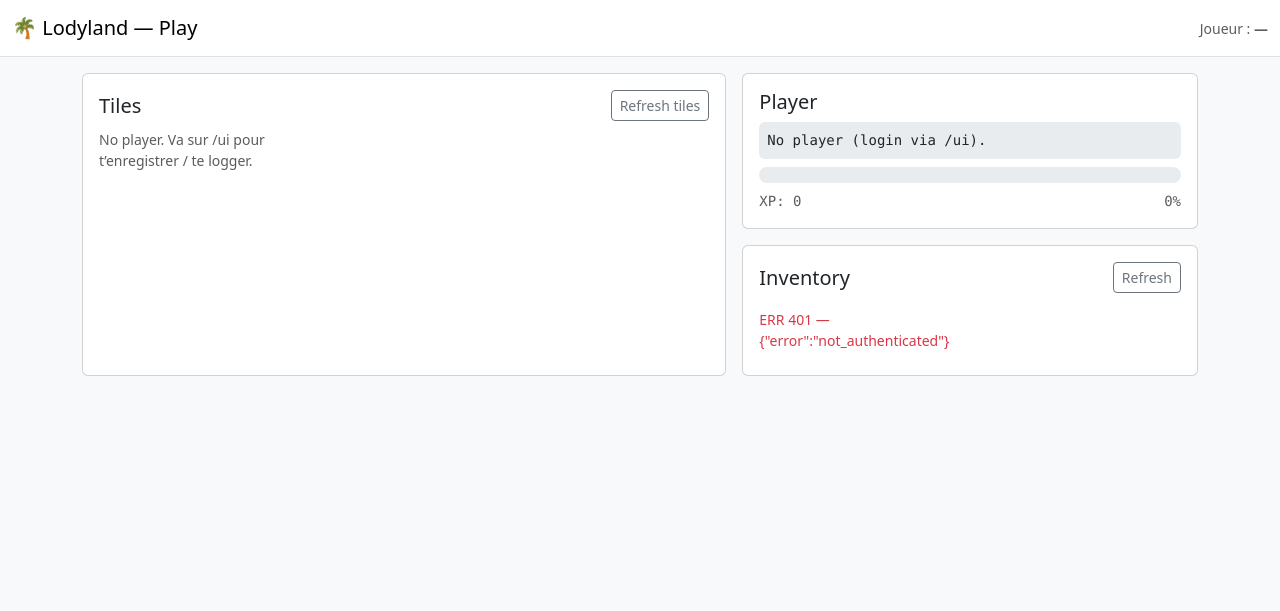
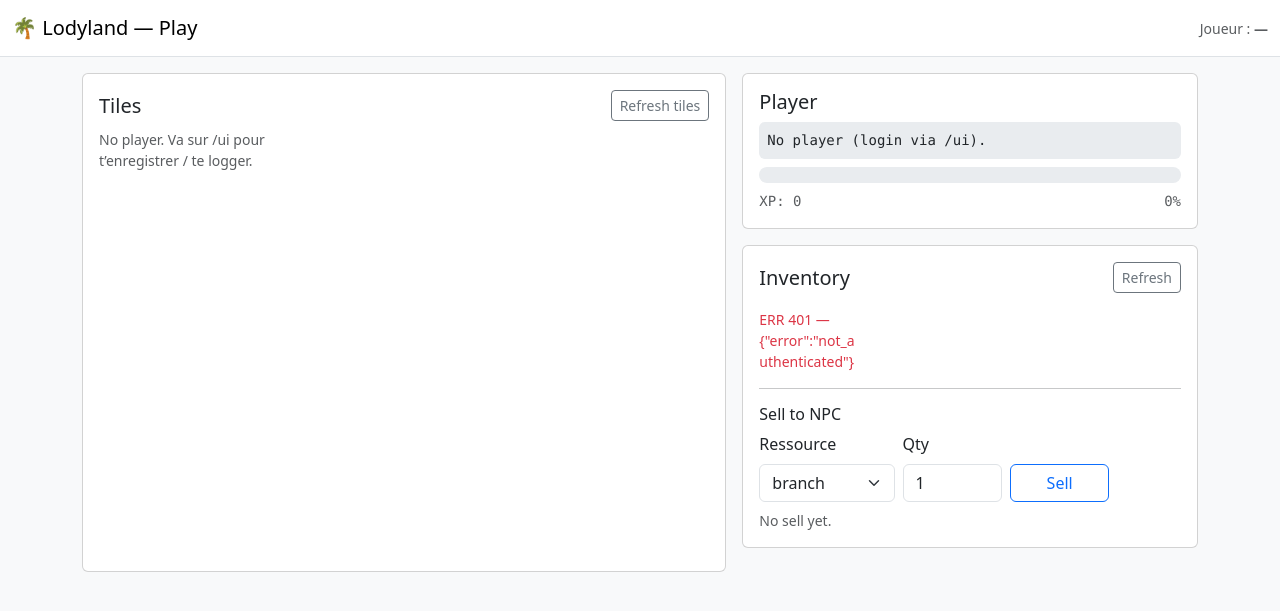
Before and after one commit to ReC82/LodyLand, a Flask app: page /play in a window 1280 px wide. Shown: the top 611 px of the page. Run offline with Flask 3, Linux system fonts and the light colour scheme.

Commit message:
Add sell resource to play

```diff
--- a/app/__init__.py
+++ b/app/__init__.py
@@ -498,68 +498,72 @@
 
     @app.post("/api/sell")
     def sell():
-        """Sell some resource from inventory.
-
-        Body: {"resource":"wood","qty":2,"playerId":1?}
-        Tests appellent avec playerId explicite.
-        """
+        """Sell some resource from the player's inventory."""
         data = request.get_json(silent=True) or {}
         resource = (data.get("resource") or "").strip().lower()
         qty = int(data.get("qty") or 0)
-        player_id = data.get("playerId")
+        player_id = data.get("playerId")  # optionnel (tests) ; sinon cookie
 
         if not resource or qty <= 0:
             return jsonify({"error": "invalid_payload"}), 400
 
         with SessionLocal() as s:
-            # Auth: playerId explicite ou cookie
-            me = s.get(Player, int(player_id)) if player_id else _get_current_player(s)
-            if not me:
+            # Auth : si playerId fourni (tests), on l'utilise, sinon cookie
+            if player_id:
+                try:
+                    p = s.get(Player, int(player_id))
+                except Exception:
+                    p = None
+            else:
+                p = _get_current_player(s)
+
+            if not p:
                 return jsonify({"error": "not_authenticated"}), 401
 
-            rd = _get_res_def(s, resource)
-            if not rd:
-                return jsonify(
-                    {"error": "resource_unknown_or_disabled"}
-                ), 400
+            # Prix unitaire via ResourceDef (fallback = 1)
+            rd = s.query(ResourceDef).filter_by(key=resource, enabled=True).first()
+            unit_price = rd.base_sell_price if rd else 1
 
+            # Vérifier le stock
             rs = (
                 s.query(ResourceStock)
-                .filter_by(player_id=me.id, resource=resource)
+                .filter_by(player_id=p.id, resource=resource)
                 .first()
             )
             if not rs or rs.qty < qty:
-                return jsonify({"error": "insufficient_qty"}), 400
+                return jsonify({"error": "not_enough_stock"}), 400
 
-            gain = qty * int(rd.base_sell_price)
+            # Décrémenter stock + créditer les coins
             rs.qty -= qty
-            me.coins = (me.coins or 0) + gain
+            gain = unit_price * qty
+            p.coins = (p.coins or 0) + gain
 
             s.commit()
             s.refresh(rs)
-            s.refresh(me)
+            s.refresh(p)
 
-            return (
-                jsonify(
-                    {
-                        "ok": True,
-                        "sold": {
-                            "resource": resource,
-                            "qty": qty,
-                            "gain": gain,
-                        },
-                        "stock": {
-                            "resource": resource,
-                            "qty": rs.qty,
-                        },
-                        "player": {
-                            "id": me.id,
-                            "coins": me.coins,
-                        },
-                    }
-                ),
-                200,
-            )
+            return jsonify({
+                "ok": True,
+                "sold": {
+                    "resource": resource,
+                    "qty": qty,
+                    "gain": gain,
+                },
+                "stock": {
+                    "resource": resource,
+                    "qty": rs.qty,
+                },
+                "player": {
+                    "id": p.id,
+                    "name": p.name,
+                    "level": p.level,
+                    "xp": p.xp,
+                    "coins": p.coins,
+                    "diams": p.diams,
+                    "next_xp": next_threshold(p.level),
+                },
+            }), 200
+
 
     # -----------------------------------------------------------------
     # Daily chest
--- a/app/static/play.js
+++ b/app/static/play.js
@@ -76,49 +76,87 @@
   $("playXpTextRight").textContent = `${pct}%`;
 }
 
-// ------------------------------------------------------------------
-// Inventory
-// ------------------------------------------------------------------
+// ======================================================================
+//  INVENTAIRE + VENTE (/play)
+// ======================================================================
+
 function playRenderInventory(list) {
-  const box = $("playInventoryBox");
+  const box = document.getElementById("playInventoryBox");
+  if (!box) return;
+
   if (!list || !list.length) {
-    box.innerHTML = `
-      <div class="col">
-        <div class="text-muted small">Inventaire vide.</div>
-      </div>
-    `;
+    box.innerHTML = "<div class='col small text-muted'>Inventaire vide.</div>";
     return;
   }
 
-  box.innerHTML = list
-    .map(
-      (r) => `
-      <div class="col">
-        <div class="inv-card h-100">
-          <div class="inv-title text-capitalize">${r.resource}</div>
-          <div class="inv-qty">qty: ${r.qty}</div>
-        </div>
+  const html = list.map(r => `
+    <div class="col">
+      <div class="border rounded p-2 bg-light h-100">
+        <div class="fw-semibold text-capitalize">${r.resource}</div>
+        <div class="small text-muted">qty: ${r.qty}</div>
       </div>
-    `
-    )
-    .join("");
+    </div>
+  `).join("");
+
+  box.innerHTML = html;
 }
 
 async function playRefreshInventory() {
+  const box = document.getElementById("playInventoryBox");
+  if (!box) return;
+
   const res = await http("GET", "/api/inventory");
-  const box = $("playInventoryBox");
   if (!res.ok) {
-    box.innerHTML = `
-      <div class="col">
-        <div class="text-danger small">
-          ERR ${res.status} — ${JSON.stringify(res.data)}
-        </div>
-      </div>
-    `;
+    box.innerHTML =
+      `<div class="col text-danger small">ERR ${res.status} — ${JSON.stringify(res.data)}</div>`;
     return;
   }
   playRenderInventory(res.data);
 }
+
+async function playSell() {
+  const resSel = document.getElementById("playSellResource");
+  const qtyInput = document.getElementById("playSellQty");
+  const msg = document.getElementById("playSellBox");
+
+  if (!resSel || !qtyInput || !msg) return;
+
+  const resource = (resSel.value || "").trim();
+  const qty = parseInt(qtyInput.value || "0", 10);
+
+  if (!resource || !qty || qty <= 0) {
+    msg.textContent = "Payload invalide (ressource ou quantité).";
+    return;
+  }
+
+  msg.textContent = "Selling...";
+  const r = await http("POST", "/api/sell", { resource, qty });
+
+  if (!r.ok) {
+    const err = r.data || {};
+    msg.textContent = `ERR ${r.status} — ${err.error || "sell_failed"}`;
+    return;
+  }
+
+  const data = r.data;
+  msg.textContent =
+    `Sold ${data.sold.qty}× ${data.sold.resource} for ${data.sold.gain} coins.`;
+
+  // mettre à jour le player si renvoyé
+  if (data.player) {
+    // on protège contre undefined (comme pour coins/diams plus haut)
+    playRenderPlayer({
+      ...data.player,
+      coins: data.player.coins ?? 0,
+      diams: data.player.diams ?? 0,
+      next_xp: data.player.next_xp ?? data.player.nextXp ?? null,
+    });
+  }
+
+  // Rafraîchir l’inventaire
+  playRefreshInventory();
+}
+
 
 // ------------------------------------------------------------------
 // Grid de tuiles
@@ -254,6 +292,21 @@
 
 document.addEventListener("DOMContentLoaded", async () => {
   await playLoadPlayer();
-  await playRefreshInventory();
+  //await playRefreshInventory();
   await playRefreshGrid();
+
+    // bouton Refresh inventory
+    const invBtn = document.getElementById("playInventoryRefreshBtn");
+    if (invBtn) {
+      invBtn.addEventListener("click", playRefreshInventory);
+    }
+
+    // bouton Sell
+    const sellBtn = document.getElementById("playSellBtn");
+    if (sellBtn) {
+      sellBtn.addEventListener("click", playSell);
+    }
+
+    // premier chargement auto si le joueur est loggé
+    playRefreshInventory();
 });
--- a/app/templates/play.html
+++ b/app/templates/play.html
@@ -90,33 +90,78 @@
           </div>
         </div>
 
-        <!-- --- Inventory ------------------------------------- -->
+      <!-- ===================================================== -->
+      <!--  SECTION: Inventory + Sell                           -->
+      <!-- ===================================================== -->
+      <section class="mb-4">
         <div class="card">
           <div class="card-body">
+
+            <!-- Header Inventory -->
             <div class="d-flex align-items-center justify-content-between mb-2">
               <h5 class="card-title mb-0">Inventory</h5>
               <button
-                class="btn btn-outline-secondary btn-sm"
-                onclick="playRefreshInventory()"
+                id="playInventoryRefreshBtn"
+                class="btn btn-sm btn-outline-secondary"
+                type="button"
               >
                 Refresh
               </button>
             </div>
 
-            <div
-              id="playInventoryBox"
-              class="row row-cols-2 g-2 mt-1"
-            >
+            <!-- Grille d’inventaire -->
+            <div id="playInventoryBox"
+                 class="row row-cols-2 row-cols-md-4 g-2 mt-1">
               <!-- rempli par play.js -->
             </div>
 
-            <!-- Mini zone pour le résultat d’un sell (plus tard) -->
-            <div
-              id="playSellStatus"
-              class="text-muted small mt-2"
-            ></div>
+            <hr class="my-3">
+
+            <!-- Sous-section Sell -->
+            <h6 class="mb-2">Sell to NPC</h6>
+            <div class="row g-2 align-items-end">
+              <div class="col-12 col-md-4">
+                <label for="playSellResource" class="form-label">Ressource</label>
+                <select id="playSellResource" class="form-select">
+                  <!-- on peut laisser ces valeurs en dur pour le moment -->
+                  <option value="branch">branch</option>
+                  <option value="palm_leaf">palm_leaf</option>
+                  <option value="wood">wood</option>
+                  <option value="stone">stone</option>
+                </select>
+              </div>
+
+              <div class="col-6 col-md-3">
+                <label for="playSellQty" class="form-label">Qty</label>
+                <input id="playSellQty"
+                       class="form-control"
+                       type="number"
+                       min="1"
+                       value="1">
+              </div>
+
+              <div class="col-12 col-md-3 d-grid">
+                <button
+                  id="playSellBtn"
+                  class="btn btn-outline-primary"
+                  type="button"
+                >
+                  Sell
+                </button>
+              </div>
+            </div>
+
+            <!-- zone de feedback vente -->
+            <div id="playSellBox"
+                 class="small text-muted mt-2">
+              No sell yet.
+            </div>
+
           </div>
         </div>
+      </section>
+      <!-- ========== FIN SECTION Inventory + Sell ============= -->
+
 
       </div>
     </div>
```
